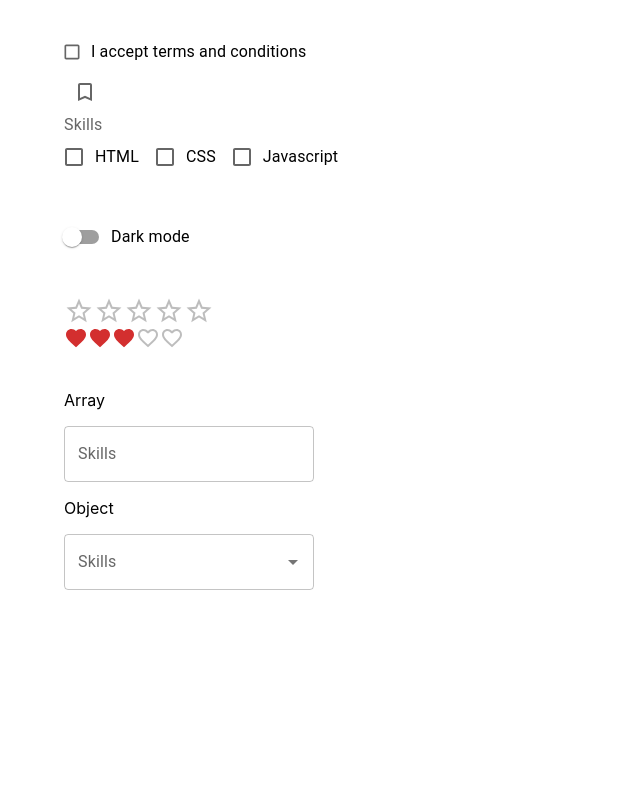
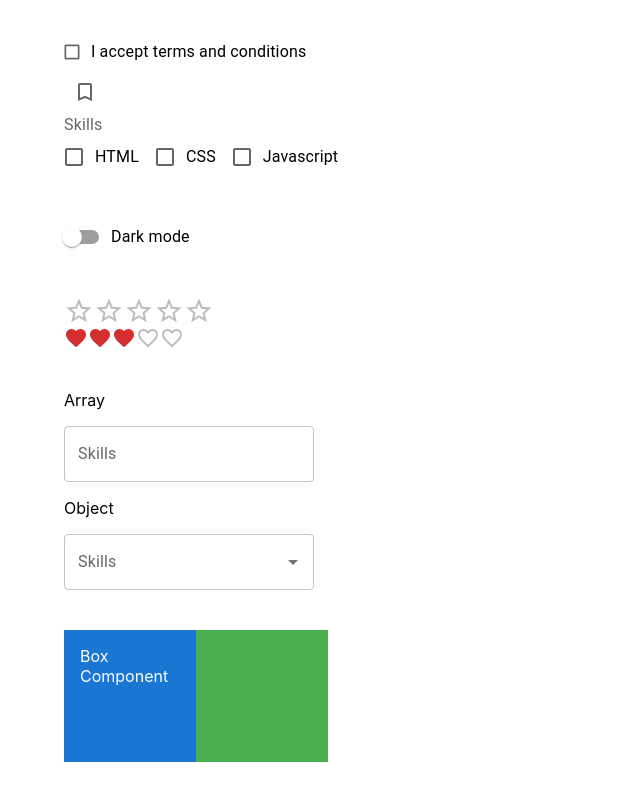
Before and after one commit to ralphsulit/material-ui-tutorial, a React (Create React App) app: page / in a window 1280 px wide. Shown: the part 1632-2432 px from the top of the page, without its empty margins (0-640 px from the left). Before the commit the page ends 2286 px from the top, so only its background shows below. Built offline with nearby package versions, Linux system fonts and the light colour scheme.

Commit message:
feat: added MuiLayout component (Box Component)

```diff
--- a/src/App.tsx
+++ b/src/App.tsx
@@ -9,6 +9,7 @@
 import { MuiSwitch } from './components/MuiSwitch';
 import { MuiRating } from './components/MuiRating';
 import { MuiAutoComplete } from './components/MuiAutoComplete';
+import { MuiLayout } from './components/MuiLayout';
 
 function App() {
   return (
@@ -39,6 +40,9 @@
 
       {/* Autocomplete */}
       <MuiAutoComplete />
+
+      {/* Box Component */}
+      <MuiLayout />
     </div>
   );
 }
--- /dev/null
+++ b/src/components/MuiLayout.tsx
@@ -0,0 +1,32 @@
+import { Box } from '@mui/material';
+
+export const MuiLayout = () => {
+  return(
+    <Box my={5} display='flex'>
+      <Box
+        sx={{
+          backgroundColor: 'primary.main',
+          color: 'white',
+          height: '100px',
+          width: '100px',
+          padding: '16px',
+          '&:hover': {
+            backgroundColor: 'primary.light'
+          }
+        }}
+      >
+        Box Component
+      </Box>
+
+      <Box
+        display='flex'
+        flexDirection='row'
+        height='100px'
+        width='100px'
+        bgcolor='success.light'
+        p={2}
+      >
+      </Box>
+    </Box>
+  )
+}
```
